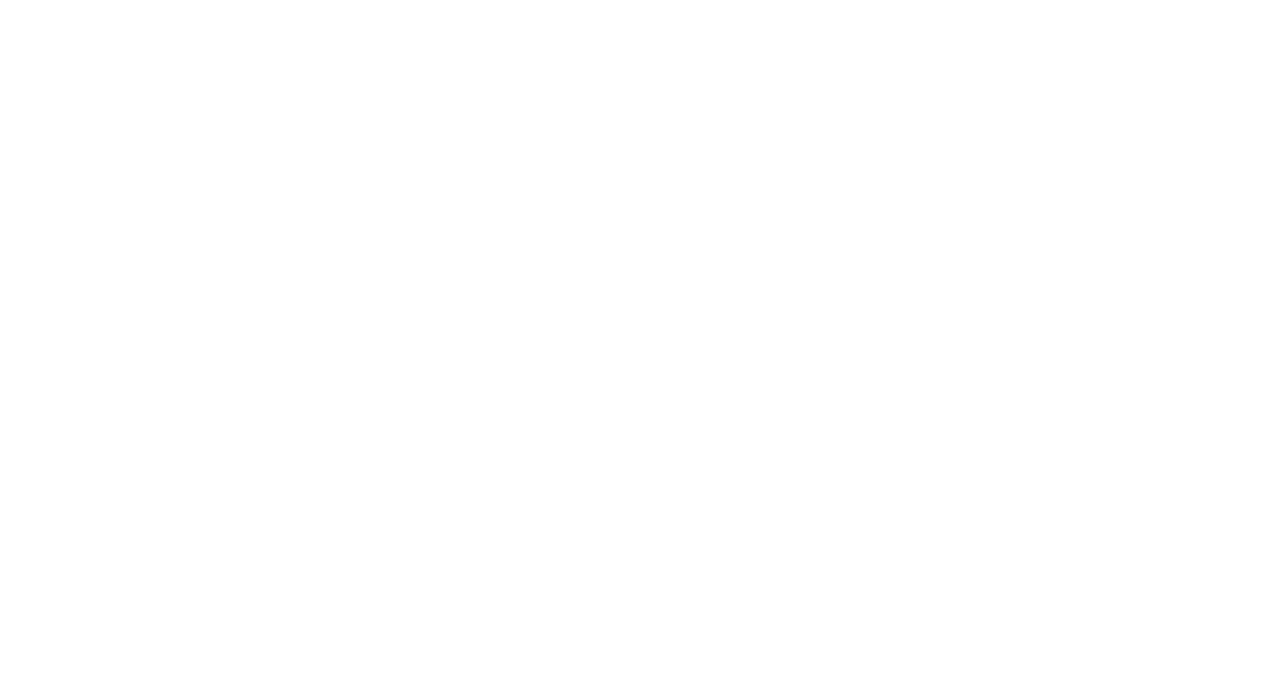
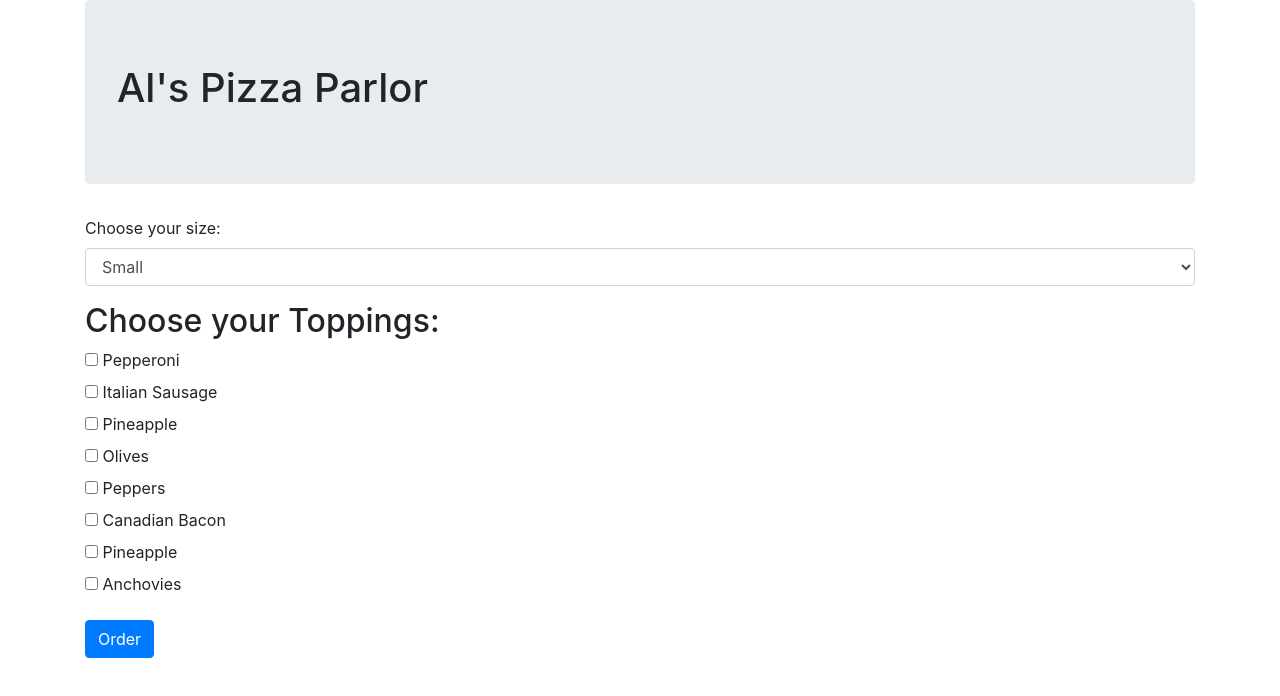
Before and after one commit to leesga8/pizza-parlor, a plain HTML site: page index.html in a window 1280 px wide. Drawn offline with Linux system fonts and the light colour scheme.

Commit message:
add html bones

```diff
--- a/index.html
+++ b/index.html
@@ -1,5 +1,6 @@
 <!DOCTYPE html>
 <html lang="en">
+
 <head>
   <link href="css/bootstrap.css" rel="stylesheet" type="text/css">
   <link href="css/styles.css" rel="stylesheet" type="text/css">
@@ -7,9 +8,43 @@
   <script src="js/scripts.js"></script>
   <title>Pizza Parlor</title>
 </head>
+
 <body>
   <div class="container">
-
+    <div class='jumbotron'>
+      <h1>Al's Pizza Parlor</h1>
+    </div>
+    <form id="formOne">
+      <div class="form-group">
+        <label for="size">Choose your size:</label>
+        <select class="form-control" id="size">
+          <option value='small'>Small</option>
+          <option value='medium'>Medium</option>
+          <option value='large'>Large</option>
+        </select>
+      </div>
+      <div class="form-group">
+        <h2>Choose your Toppings:</h2>
+        <input type="checkbox" id="topp1" name="topp1" value="pepperoni">
+        <label for="topp1">Pepperoni</label><br>
+        <input type="checkbox" id="topp2" name="topp2" value="sausage">
+        <label for="topp2">Italian Sausage</label><br>
+        <input type="checkbox" id="topp3" name="topp3" value="pineapple">
+        <label for="topp3">Pineapple</label><br>
+        <input type="checkbox" id="topp4" name="topp4" value="Olives">
+        <label for="topp4">Olives</label><br>
+        <input type="checkbox" id="topp5" name="topp5" value="Boat">
+        <label for="topp5">Peppers</label><br>
+        <input type="checkbox" id="topp6" name="topp6" value="Peppers">
+        <label for="topp6">Canadian Bacon</label><br>
+        <input type="checkbox" id="topp7" name="topp7" value="bacon">
+        <label for="topp7">Pineapple</label><br>
+        <input type="checkbox" id="topp8" name="topp8" value="anchovies">
+        <label for="topp8">Anchovies</label><br>
+      </div>
+      <button type="submit" class="btn btn-primary">Order</button>
+    </form>
   </div>
 </body>
+
 </html>
--- a/js/scripts.js
+++ b/js/scripts.js
@@ -1,9 +1,10 @@
+//BUSINESS LOGIC
 function Pizza(toppings, size) {
   this.toppings = toppings;
   this.size = size;
 }
 
-Pizza.prototype.sizePrice = function() {
+Pizza.prototype.pizzaPrice = function() {
   sizePrice = 0;
   switch(this.size) {
     case 'small':
@@ -16,16 +17,19 @@ Pizza.prototype.sizePrice = function() {
     sizePrice += 15;
     break;
   }
-  return sizePrice;
+  topPrice = 0;
+  topPrice += (this.toppings.length)*2
+
+  return sizePrice + topPrice;
 }
 
-Pizza.prototype.topPrice = function(){
-  topPrice = 0;
-  topPrice += (this.toppings.length)*2
-  return topPrice;
-}
+// Pizza.prototype.topPrice = function(){
 
-Pizza.prototype.finalPrice = function(){
-  finalPrice = topPrice + sizePrice;
-  return finalPrice;
-}
+// }
+
+// Pizza.prototype.finalPrice = function(){
+//   finalPrice = topPrice + sizePrice;
+//   return finalPrice;
+// }
+
+//USER INTERFACE LOGIC
```
